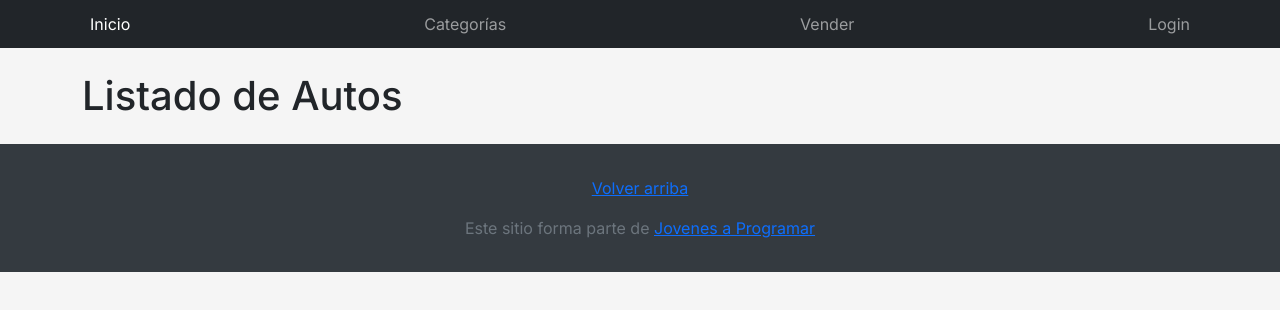
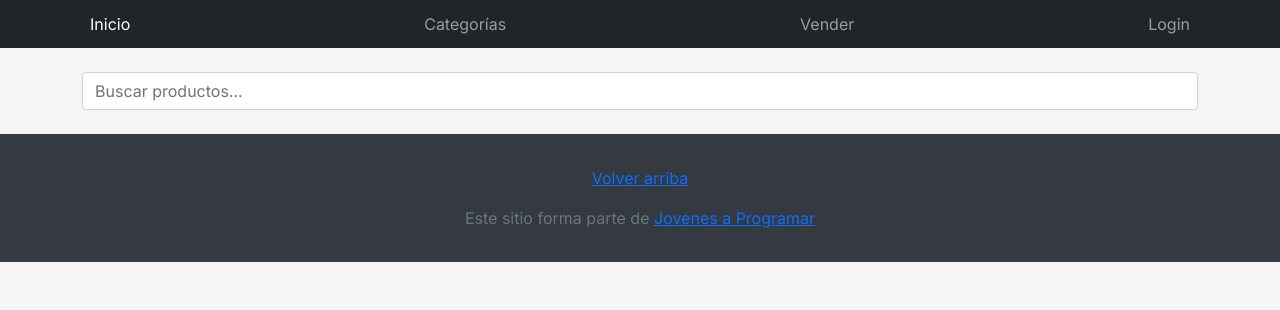
Before and after one commit to stefi1211/Proyecto_Final, a plain HTML site: page products.html in a window 1280 px wide. Drawn offline with Linux system fonts and the light colour scheme; no server answers.

Commit message:
buscador y titulo de categoria

```diff
--- a/products.html
+++ b/products.html
@@ -42,7 +42,10 @@
   </nav>
 
      <div class="container mt-4">
-        <h1 class="mb-4 title">Listado de Autos</h1>
+        <h1 class="mb-4 title"></h1>
+        <div class="mb-4">
+          <input type="search" id="search-input" class="form-control" placeholder="Buscar productos...">
+      </div>
         <div class="row" id="productos-lista">
             <!-- aca van las tarjetas -->
         </div>
```
